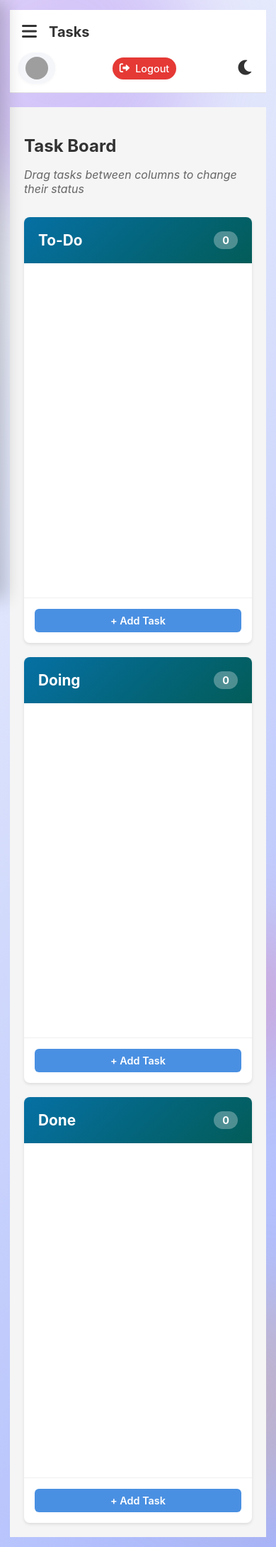
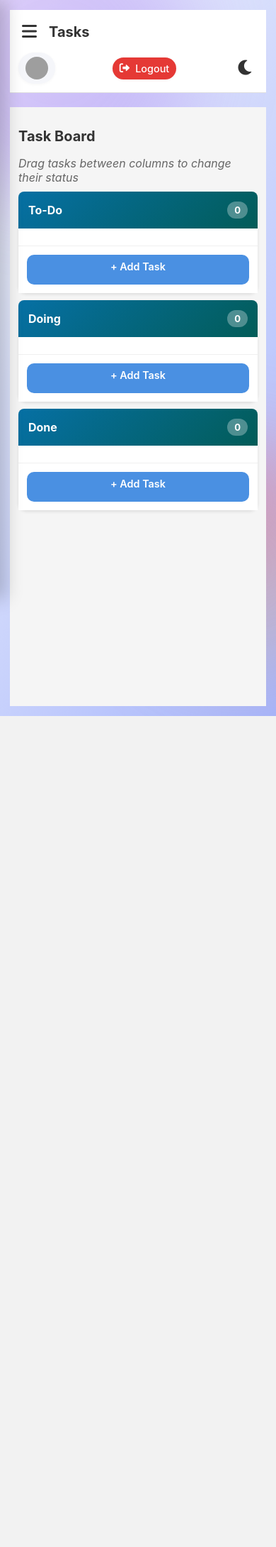
Before and after one commit to StudyPlannerJM/Final-project, a Flask app: page /tasks/ in a window 390 px wide; the page is wider, and only the part inside the window is pictured. Shown: that part at 71% size. After the commit the page ends 1009 px from the top of that part, so only its background shows below. Run offline with Flask 3, Linux system fonts and the light colour scheme; a user stored in the database is signed in; data that the repository does not hold is empty; some libraries are stand-ins or nearby versions; grey boxes are pictures that could not be loaded.

Commit message:
tasks mobile responsive working

```diff
--- a/app/static/css/kanban.css
+++ b/app/static/css/kanban.css
@@ -22,6 +22,7 @@
     grid-template-columns: repeat(3, 1fr);
     gap: 20px;
     max-width: 1400px;
+    align-items: start;
 }
 
 /* Individual Column Styling */
@@ -32,6 +33,7 @@
     display: flex;
     flex-direction: column;
     min-height: 600px;
+    min-width: 0;
 }
 
 .column-header {
@@ -63,6 +65,7 @@
     padding: 15px;
     overflow-y: auto;
     min-height: 400px;
+    max-height: calc(100vh - 320px);
     border: 2px dashed transparent;
     transition: all 0.3s ease;
 }
@@ -83,6 +86,7 @@
     cursor: move; /* Shows it's draggable */
     transition: all 0.2s ease;
     box-shadow: 0 1px 3px rgba(0, 0, 0, 0.1);
+    touch-action: pan-y;
 }
 
 .task-card:hover {
@@ -96,6 +100,12 @@
     transform: rotate(5deg);
 }
 
+.task-card.touch-dragging {
+    opacity: 0.92;
+    transform: scale(1.02);
+    box-shadow: 0 14px 30px rgba(0, 0, 0, 0.25);
+}
+
 .task-card-header {
     margin-bottom: 10px;
 }
@@ -104,6 +114,7 @@
     margin: 0;
     color: #333;
     font-size: 1.1em;
+    line-height: 1.35;
 }
 
 .task-description {
@@ -145,6 +156,10 @@
     padding: 6px 8px;
     font-size: 0.85em;
     min-width: fit-content;
+    min-height: 40px;
+    display: inline-flex;
+    align-items: center;
+    justify-content: center;
 }
 
 /* Add Task Button */
@@ -168,11 +183,126 @@
     .kanban-board {
         grid-template-columns: repeat(2, 1fr);
     }
+
+    .column-content {
+        max-height: calc(100vh - 300px);
+    }
 }
 
 @media (max-width: 768px) {
+    .kanban-container {
+        padding: 12px;
+    }
+
+    .kanban-container h2 {
+        margin-bottom: 6px;
+        font-size: 1.25rem;
+    }
+
+    .kanban-container > p {
+        margin-bottom: 10px;
+    }
+
     .kanban-board {
         grid-template-columns: 1fr;
+        gap: 12px;
+    }
+
+    .kanban-column {
+        min-height: auto;
+        border-radius: 12px;
+    }
+
+    .column-header {
+        padding: 14px;
+        position: sticky;
+        top: 0;
+        z-index: 2;
+    }
+
+    .column-header h3 {
+        font-size: 1rem;
+    }
+
+    .task-count {
+        font-size: 0.82rem;
+        padding: 4px 10px;
+    }
+
+    .column-content {
+        padding: 12px;
+        min-height: 0;
+        max-height: calc(100vh - 340px);
+        overscroll-behavior: contain;
+        -webkit-overflow-scrolling: touch;
+    }
+
+    .task-card {
+        padding: 12px;
+        border-radius: 10px;
+        margin-bottom: 10px;
+    }
+
+    .task-card-header h4 {
+        font-size: 0.98rem;
+    }
+
+    .task-description {
+        font-size: 0.85rem;
+        margin: 7px 0;
+    }
+
+    .task-due-date {
+        font-size: 0.8rem;
+    }
+
+    .task-category {
+        font-size: 0.76rem;
+        padding: 3px 9px;
+    }
+
+    .task-actions {
+        gap: 6px;
+        margin-top: 10px;
+        padding-top: 8px;
+    }
+
+    .task-actions .btn {
+        min-height: 38px;
+        min-width: 38px;
+        border-radius: 10px;
+    }
+
+    .add-task-button {
+        padding: 12px;
+        position: sticky;
+        bottom: 0;
+        background: inherit;
+        z-index: 2;
+    }
+
+    .add-task-button .btn {
+        min-height: 42px;
+        border-radius: 10px;
+    }
+}
+
+@media (max-width: 480px) {
+    .kanban-board {
+        gap: 10px;
+    }
+
+    .kanban-column {
+        min-height: auto;
+    }
+
+    .column-content {
+        max-height: calc(100vh - 322px);
+        padding: 10px;
+    }
+
+    .task-card {
+        padding: 10px;
     }
 }
 
--- a/app/static/css/tasks.css
+++ b/app/static/css/tasks.css
@@ -55,6 +55,7 @@ body.dark-theme .delete-modal .modal-footer {
     align-items: center;
     justify-content: center;
     z-index: 1000;
+    padding: 16px;
 }
 
 .modal-overlay[hidden] {
@@ -139,7 +140,9 @@ body.dark-theme .delete-modal .modal-footer {
 
 @media (max-width: 600px) {
     .delete-modal {
-        width: calc(100% - 24px);
+        width: 100%;
+        max-width: 420px;
+        border-radius: 14px;
     }
 
     .delete-modal .modal-body {
@@ -148,11 +151,12 @@ body.dark-theme .delete-modal .modal-footer {
 
     .delete-modal .modal-footer {
         flex-direction: column-reverse;
-        padding: 12px 14px;
+        padding: 12px 14px calc(12px + env(safe-area-inset-bottom));
     }
 
     .delete-modal .modal-footer .btn {
         width: 100%;
         margin-right: 0;
+        min-height: 44px;
     }
 }
--- a/app/static/js/kanban.js
+++ b/app/static/js/kanban.js
@@ -1,63 +1,230 @@
-// Get all draggable task cards
 const taskCards = document.querySelectorAll('.task-card');
-// Get all droppable columns
 const columns = document.querySelectorAll('.column-content');
+const TOUCH_DRAG_THRESHOLD = 10;
+const AUTO_SCROLL_EDGE_PX = 90;
+const AUTO_SCROLL_STEP = 16;
 
-// ===== DRAG START =====
-taskCards.forEach(card => {
-    card.addEventListener('dragstart', (e) => {
-        // Store the task ID being dragged
-        e.dataTransfer.effectAllowed = 'move';
-        e.dataTransfer.setData('taskId', card.dataset.taskId);
-        // Visual feedback - fade out the card
-        card.classList.add('dragging');
-    });
+let activeTouchDrag = null;
 
-    // Visual feedback when drag ends
-    card.addEventListener('dragend', (e) => {
-        card.classList.remove('dragging');
-        // Remove highlight from all columns
-        columns.forEach(col => col.classList.remove('drag-over'));
-    });
+taskCards.forEach((card) => {
+    registerDesktopDrag(card);
+    registerTouchDrag(card);
 });
 
-// ===== DRAG OVER COLUMNS =====
-columns.forEach(column => {
-    // Allow dropping on the column
+columns.forEach((column) => {
     column.addEventListener('dragover', (e) => {
-        e.preventDefault(); // Necessary to allow drop
+        e.preventDefault();
         e.dataTransfer.dropEffect = 'move';
-        // Visual feedback - highlight the column
         column.classList.add('drag-over');
     });
 
-    // Remove highlight when dragging leaves the column
     column.addEventListener('dragleave', (e) => {
-        // Only remove if leaving the column itself, not child elements
         if (e.target === column) {
             column.classList.remove('drag-over');
         }
     });
 
-    // Handle dropping the task
     column.addEventListener('drop', (e) => {
         e.preventDefault();
         column.classList.remove('drag-over');
 
-        // Get the task ID being dropped
         const taskId = e.dataTransfer.getData('taskId');
-        // Get the new status from the column's data attribute
         const newStatus = column.dataset.status;
-
-        // Find the task card element
         const taskCard = document.querySelector(`[data-task-id="${taskId}"]`);
 
         if (taskCard) {
-            // Send update to backend
             updateTaskStatus(taskId, newStatus, taskCard);
         }
     });
 });
+
+function registerDesktopDrag(card) {
+    card.addEventListener('dragstart', (e) => {
+        e.dataTransfer.effectAllowed = 'move';
+        e.dataTransfer.setData('taskId', card.dataset.taskId);
+        card.classList.add('dragging');
+    });
+
+    card.addEventListener('dragend', () => {
+        card.classList.remove('dragging');
+        clearColumnHighlights();
+    });
+}
+
+function registerTouchDrag(card) {
+    card.addEventListener('touchstart', onTouchStart, { passive: true });
+    card.addEventListener('touchmove', onTouchMove, { passive: false });
+    card.addEventListener('touchend', onTouchEnd);
+    card.addEventListener('touchcancel', cancelTouchDrag);
+
+    function onTouchStart(e) {
+        if (isInteractiveElement(e.target)) {
+            return;
+        }
+
+        const touch = e.changedTouches[0];
+        const rect = card.getBoundingClientRect();
+
+        activeTouchDrag = {
+            card,
+            taskId: card.dataset.taskId,
+            startX: touch.clientX,
+            startY: touch.clientY,
+            lastX: touch.clientX,
+            lastY: touch.clientY,
+            offsetX: touch.clientX - rect.left,
+            offsetY: touch.clientY - rect.top,
+            width: rect.width,
+            isDragging: false
+        };
+    }
+
+    function onTouchMove(e) {
+        if (!activeTouchDrag || activeTouchDrag.card !== card) {
+            return;
+        }
+
+        const touch = e.changedTouches[0];
+        activeTouchDrag.lastX = touch.clientX;
+        activeTouchDrag.lastY = touch.clientY;
+
+        const dx = touch.clientX - activeTouchDrag.startX;
+        const dy = touch.clientY - activeTouchDrag.startY;
+
+        if (!activeTouchDrag.isDragging) {
+            if (Math.hypot(dx, dy) < TOUCH_DRAG_THRESHOLD) {
+                return;
+            }
+
+            beginTouchDrag(activeTouchDrag);
+        }
+
+        e.preventDefault();
+        moveDraggedCard(activeTouchDrag, touch.clientX, touch.clientY);
+        highlightDropColumn(touch.clientX, touch.clientY);
+        autoScrollDuringDrag(touch.clientX, touch.clientY);
+    }
+
+    function onTouchEnd(e) {
+        if (!activeTouchDrag || activeTouchDrag.card !== card) {
+            return;
+        }
+
+        const dragState = activeTouchDrag;
+        activeTouchDrag = null;
+
+        if (!dragState.isDragging) {
+            return;
+        }
+
+        e.preventDefault();
+
+        const dropColumn = getColumnFromPoint(dragState.lastX, dragState.lastY);
+        finishTouchDrag(dragState.card);
+
+        if (!dropColumn) {
+            return;
+        }
+
+        const newStatus = dropColumn.dataset.status;
+        updateTaskStatus(dragState.taskId, newStatus, dragState.card);
+    }
+}
+
+function beginTouchDrag(dragState) {
+    const { card, width } = dragState;
+    dragState.isDragging = true;
+    card.classList.add('dragging', 'touch-dragging');
+    card.style.width = `${width}px`;
+    card.style.position = 'fixed';
+    card.style.zIndex = '1300';
+    card.style.pointerEvents = 'none';
+}
+
+function moveDraggedCard(dragState, clientX, clientY) {
+    const { card, offsetX, offsetY } = dragState;
+    card.style.left = `${clientX - offsetX}px`;
+    card.style.top = `${clientY - offsetY}px`;
+}
+
+function finishTouchDrag(card) {
+    card.classList.remove('dragging', 'touch-dragging');
+    card.style.position = '';
+    card.style.left = '';
+    card.style.top = '';
+    card.style.width = '';
+    card.style.zIndex = '';
+    card.style.pointerEvents = '';
+    clearColumnHighlights();
+}
+
+function cancelTouchDrag() {
+    if (!activeTouchDrag) {
+        return;
+    }
+
+    const dragState = activeTouchDrag;
+    activeTouchDrag = null;
+
+    if (dragState.isDragging) {
+        finishTouchDrag(dragState.card);
+    }
+}
+
+function highlightDropColumn(clientX, clientY) {
+    clearColumnHighlights();
+    const targetColumn = getColumnFromPoint(clientX, clientY);
+
+    if (targetColumn) {
+        targetColumn.classList.add('drag-over');
+    }
+}
+
+function getColumnFromPoint(clientX, clientY) {
+    const element = document.elementFromPoint(clientX, clientY);
+    if (!element) {
+        return null;
+    }
+
+    const directContent = element.closest('.column-content');
+    if (directContent) {
+        return directContent;
+    }
+
+    const columnContainer = element.closest('.kanban-column');
+    return columnContainer ? columnContainer.querySelector('.column-content') : null;
+}
+
+function autoScrollDuringDrag(clientX, clientY) {
+    if (clientY < AUTO_SCROLL_EDGE_PX) {
+        window.scrollBy(0, -AUTO_SCROLL_STEP);
+    } else if (window.innerHeight - clientY < AUTO_SCROLL_EDGE_PX) {
+        window.scrollBy(0, AUTO_SCROLL_STEP);
+    }
+
+    const hoveredColumn = getColumnFromPoint(clientX, clientY);
+    if (!hoveredColumn) {
+        return;
+    }
+
+    const rect = hoveredColumn.getBoundingClientRect();
+    const withinTopEdge = clientY - rect.top;
+    const withinBottomEdge = rect.bottom - clientY;
+
+    if (withinTopEdge > 0 && withinTopEdge < 56) {
+        hoveredColumn.scrollTop -= AUTO_SCROLL_STEP;
+    } else if (withinBottomEdge > 0 && withinBottomEdge < 56) {
+        hoveredColumn.scrollTop += AUTO_SCROLL_STEP;
+    }
+}
+
+function clearColumnHighlights() {
+    columns.forEach((col) => col.classList.remove('drag-over'));
+}
+
+function isInteractiveElement(element) {
+    return Boolean(element.closest('a, button, input, textarea, select, label'));
+}
 
 // ===== BACKEND COMMUNICATION =====
 /**
@@ -67,6 +234,11 @@ columns.forEach(column => {
  * @param {Element} taskCard - The DOM element of the task
  */
 function updateTaskStatus(taskId, newStatus, taskCard) {
+    const currentStatus = taskCard.closest('.column-content')?.dataset.status;
+    if (currentStatus === newStatus) {
+        return;
+    }
+
     // Construct the URL for the backend route
     const url = `/tasks/update_status/${taskId}/${newStatus}`;
 
```
